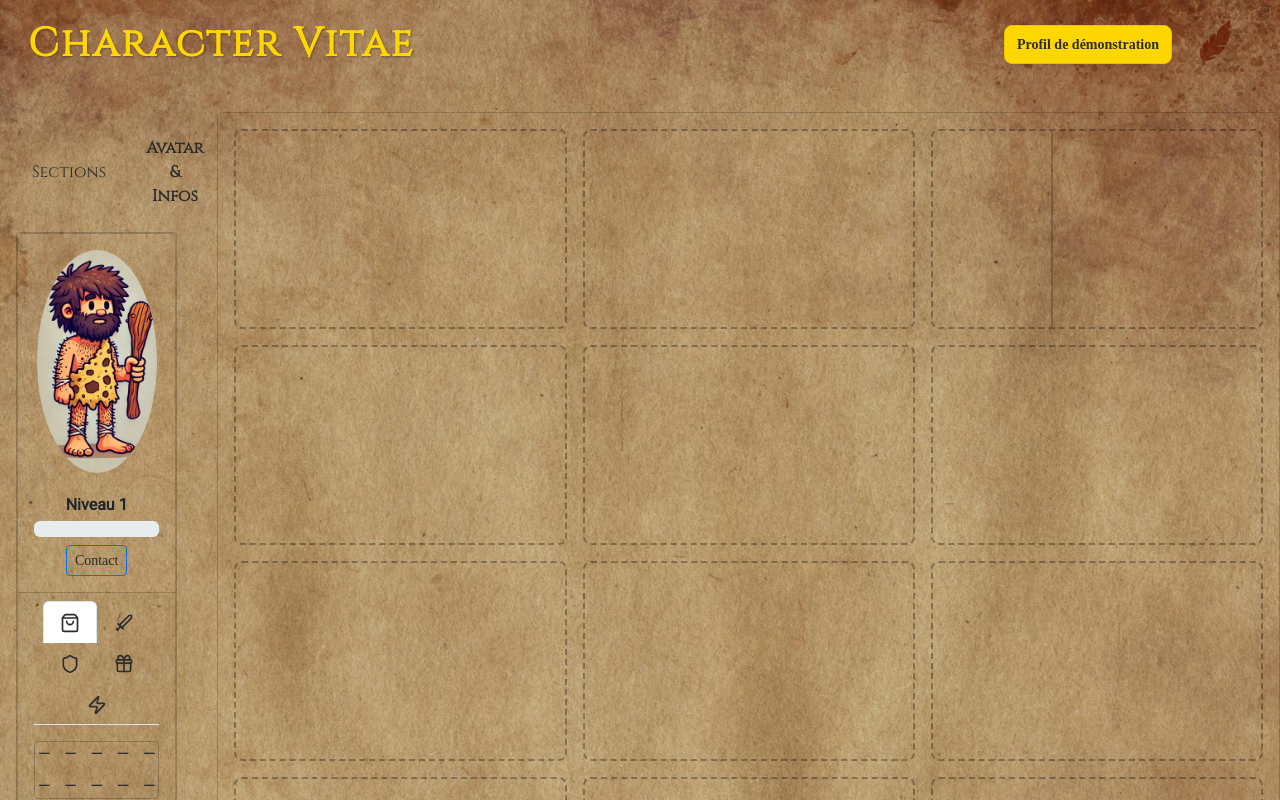
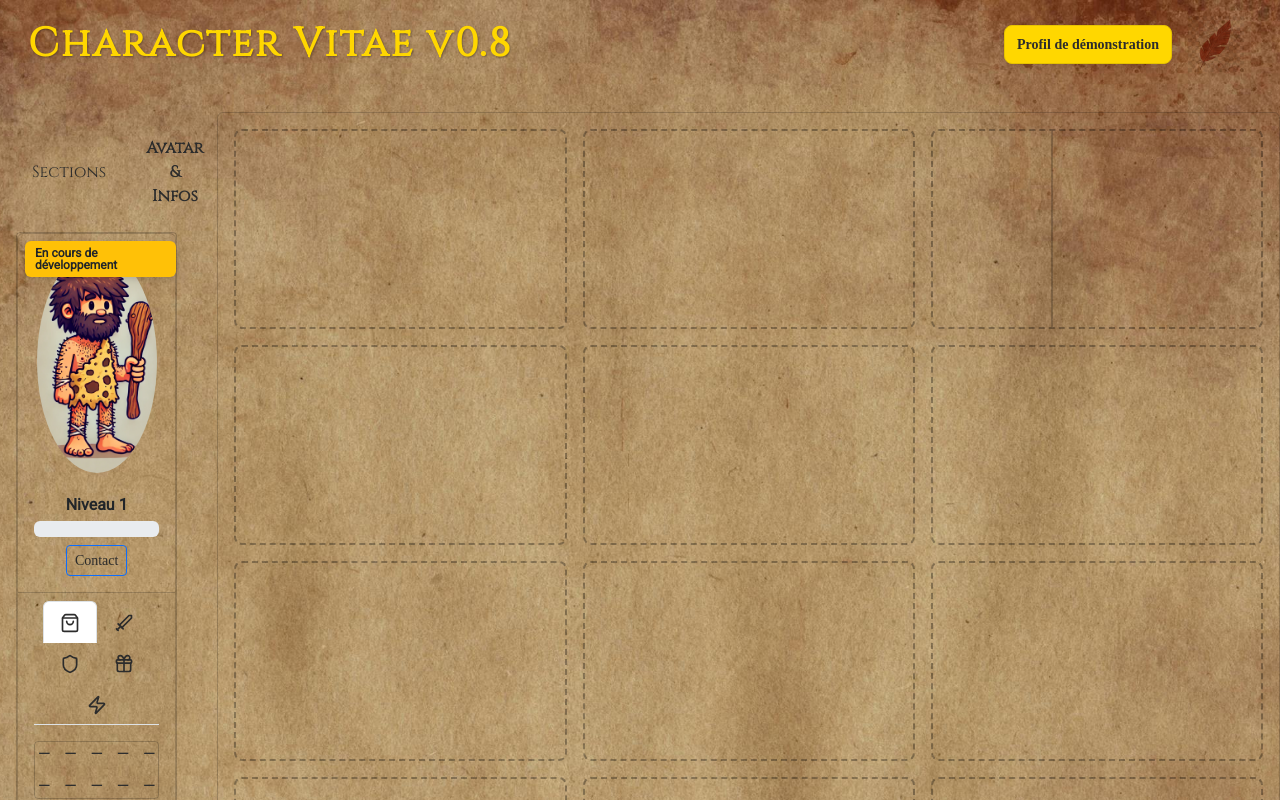
Before and after one commit to Akira347/character-vitae, a React (Vite) app in the folder front/: page /dashboard in a window 1280 px wide. Both pictures are taken after a click on the button "Avatar & Infos". Shown: the top 800 px of the page. Built offline with nearby package versions, Linux system fonts and the light colour scheme; a web font is replaced by a local one.

Commit message:
Changement style CSS des sections pour lisibilité et ajout version titre

```diff
--- a/front/src/components/structure/Header.jsx
+++ b/front/src/components/structure/Header.jsx
@@ -208,7 +208,7 @@ export default function Header() {
 
   useEffect(() => {
     const controller = new AbortController();
-    loadCharacters(null, controller.signal).catch(() => {});
+    loadCharacters(null, controller.signal).catch(() => { });
     return () => controller.abort();
   }, [loadCharacters]);
 
@@ -411,7 +411,7 @@ export default function Header() {
       <Navbar expand="lg" className="px-3">
         <Container fluid className="d-flex align-items-center">
           <Navbar.Brand as={Link} to="/" className="brand-logo me-auto">
-            Character Vitae
+            Character Vitae v0.8
           </Navbar.Brand>
 
           <Nav className="ms-auto align-items-center">
--- a/front/src/pages/Dashboard.jsx
+++ b/front/src/pages/Dashboard.jsx
@@ -1,4 +1,3 @@
-// src/pages/Dashboard.jsx
 import '../styles/Dashboard.css';
 
 import React, { useState, useEffect, useContext, useCallback } from 'react';
@@ -34,6 +33,16 @@ export default function Dashboard({
 }) {
   const { token } = useContext(AuthContext) || {};
   const TOTAL_SLOTS = 15;
+
+  // --- helper: render avatar panel with dev badge (CSS-based)
+  const AvatarWithDevBadge = ({ children }) => (
+    <div className="avatar-dev-wrapper">
+      <div className="dev-badge" aria-hidden>
+        En cours de développement
+      </div>
+      {children}
+    </div>
+  );
 
   const parseLayoutToSections = useCallback((layout) => {
     if (!layout || !Array.isArray(layout.rows)) {
@@ -441,7 +450,9 @@ export default function Dashboard({
             <div className="section-sidebar">
               {demoOnlyAvatar ? (
                 <div style={{ padding: 10 }}>
-                  <AvatarInfoPanel data={avatarData} onEditAvatar={() => {}} />
+                  <AvatarWithDevBadge>
+                    <AvatarInfoPanel data={avatarData} onEditAvatar={() => { }} />
+                  </AvatarWithDevBadge>
                 </div>
               ) : (
                 <>
@@ -463,7 +474,9 @@ export default function Dashboard({
                     {activeTab === 'sections' ? (
                       <div style={{ padding: 10 }}>Aperçu — lecture seule</div>
                     ) : (
-                      <AvatarInfoPanel data={avatarData} onEditAvatar={() => {}} />
+                      <AvatarWithDevBadge>
+                        <AvatarInfoPanel data={avatarData} onEditAvatar={() => { }} />
+                      </AvatarWithDevBadge>
                     )}
                   </div>
                 </>
@@ -528,7 +541,9 @@ export default function Dashboard({
                     onAddSection={handleAddSection}
                   />
                 ) : (
-                  <AvatarInfoPanel data={avatarData} onEditAvatar={() => setAvatarEditing(true)} />
+                  <AvatarWithDevBadge>
+                    <AvatarInfoPanel data={avatarData} onEditAvatar={() => setAvatarEditing(true)} />
+                  </AvatarWithDevBadge>
                 )}
               </div>
             </div>
--- a/front/src/pages/DemoPage.jsx
+++ b/front/src/pages/DemoPage.jsx
@@ -1,4 +1,3 @@
-// src/pages/DemoPage.jsx
 import React, { useEffect, useState } from 'react';
 import { Container, Spinner, Alert } from 'react-bootstrap';
 import Dashboard from './Dashboard';
--- a/front/src/styles/Dashboard.css
+++ b/front/src/styles/Dashboard.css
@@ -225,7 +225,7 @@ h3,
     position: relative;
   }
 
-  .dashboard-sections > *:nth-child(3)::after {
+  .dashboard-sections>*:nth-child(3)::after {
     content: '';
     position: absolute;
     top: 0;
@@ -304,3 +304,119 @@ h3,
 .section-container.read-only .drag-handle {
   display: none;
 }
+
+/* ========== Badge "En cours de développement" pour l'avatar ========== */
+.avatar-dev-wrapper {
+  position: relative;
+}
+
+/* visible, contrasté, non interactif */
+.dev-badge {
+  position: absolute;
+  top: 8px;
+  left: 8px;
+  background-color: #ffc107;
+  /* jaune avertissement pour visibilité */
+  color: #212529;
+  padding: 6px 10px;
+  border-radius: 6px;
+  font-weight: 700;
+  font-size: 12px;
+  box-shadow: 0 2px 6px rgba(0, 0, 0, 0.15);
+  z-index: 20;
+  display: inline-block;
+  line-height: 1;
+  pointer-events: none;
+  /* ne gêne pas les clics sur l'avatar */
+}
+
+/* petite variante pour écrans petits (réduit la taille) */
+@media (max-width: 576px) {
+  .dev-badge {
+    top: 6px;
+    left: 6px;
+    font-size: 11px;
+    padding: 4px 8px;
+  }
+}
+
+/* ========== Typographie & lisibilité pour le contenu des sections ==========
+   Keep titles (h5) and <strong> as before (Cinzel / bold). We only change the
+   body text inside preview and section content so large paragraphs are easy to read.
+========================================================================= */
+
+/* Preferred font: Rubik. If you include Google Fonts link, Rubik will be used.
+   Otherwise the system fallback chain will be applied. */
+.preview-body,
+.section-preview-list,
+.section-preview-list li,
+.section-preview-multi,
+.section-preview-multi .item-field,
+.item-field,
+.preview-card,
+.section-body {
+  font-family: 'Rubik', system-ui, -apple-system, "Segoe UI", Roboto, "Helvetica Neue", Arial, sans-serif;
+  font-weight: 400;
+  font-size: 14px;
+  /* good readable size for text blocks */
+  line-height: 1.6;
+  /* more breathing room for long paragraphs */
+  color: #1f2937;
+  /* dark gray for less harsh contrast than pure black */
+  word-break: break-word;
+}
+
+/* Slightly larger for main paragraphs */
+.preview-card .preview-body>div,
+.preview-card .preview-body p {
+  font-size: 15px;
+}
+
+/* Keep strong / headings appearance unchanged but ensure they inherit the family */
+.preview-card strong,
+.section-preview-list strong,
+.item-field strong {
+  font-family: inherit;
+  font-weight: 700;
+  /* keep strong visible */
+  color: #0b1220;
+}
+
+/* Make list spacing and readability better */
+.section-preview-list {
+  padding-left: 0.9rem;
+  margin: 0;
+}
+
+.section-preview-list li {
+  margin-bottom: 0.45rem;
+}
+
+/* Multi-item blocks (array of objects) spacing */
+.section-preview-multi {
+  margin-bottom: 0.6rem;
+  padding: 0.35rem 0;
+  border-bottom: 1px dashed rgba(0, 0, 0, 0.06);
+}
+
+.section-preview-multi:last-child {
+  border-bottom: none;
+}
+
+/* small helper for empty content display */
+.preview-card em {
+  color: rgba(0, 0, 0, 0.45);
+  font-style: italic;
+}
+
+/* Accessibility: ensure contrasts on dark themes remain okay if you later add themes */
+@media (prefers-contrast: more) {
+  .dev-badge {
+    box-shadow: none;
+  }
+
+  .preview-body,
+  .section-preview-list {
+    color: #111;
+  }
+}
```
